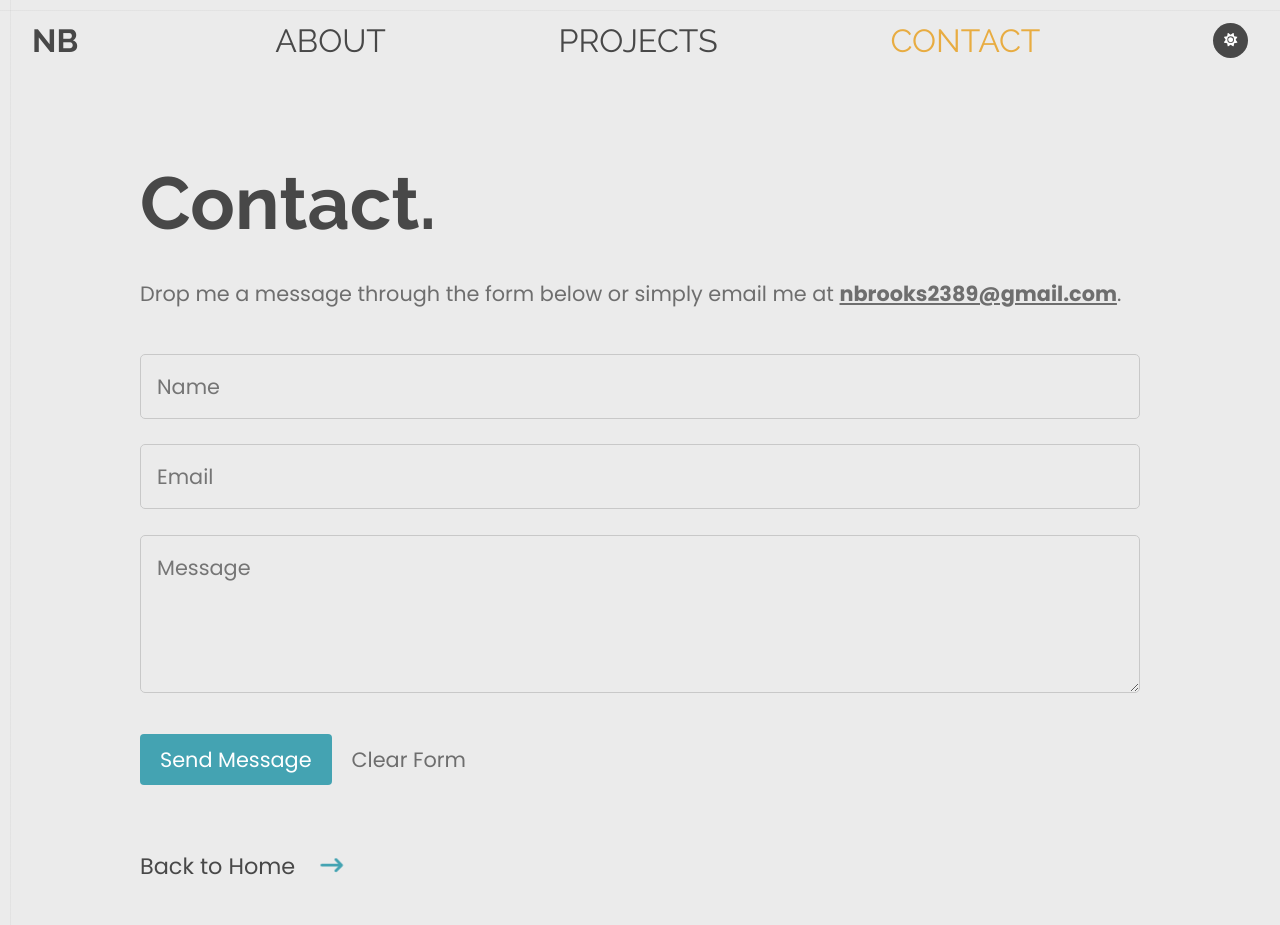
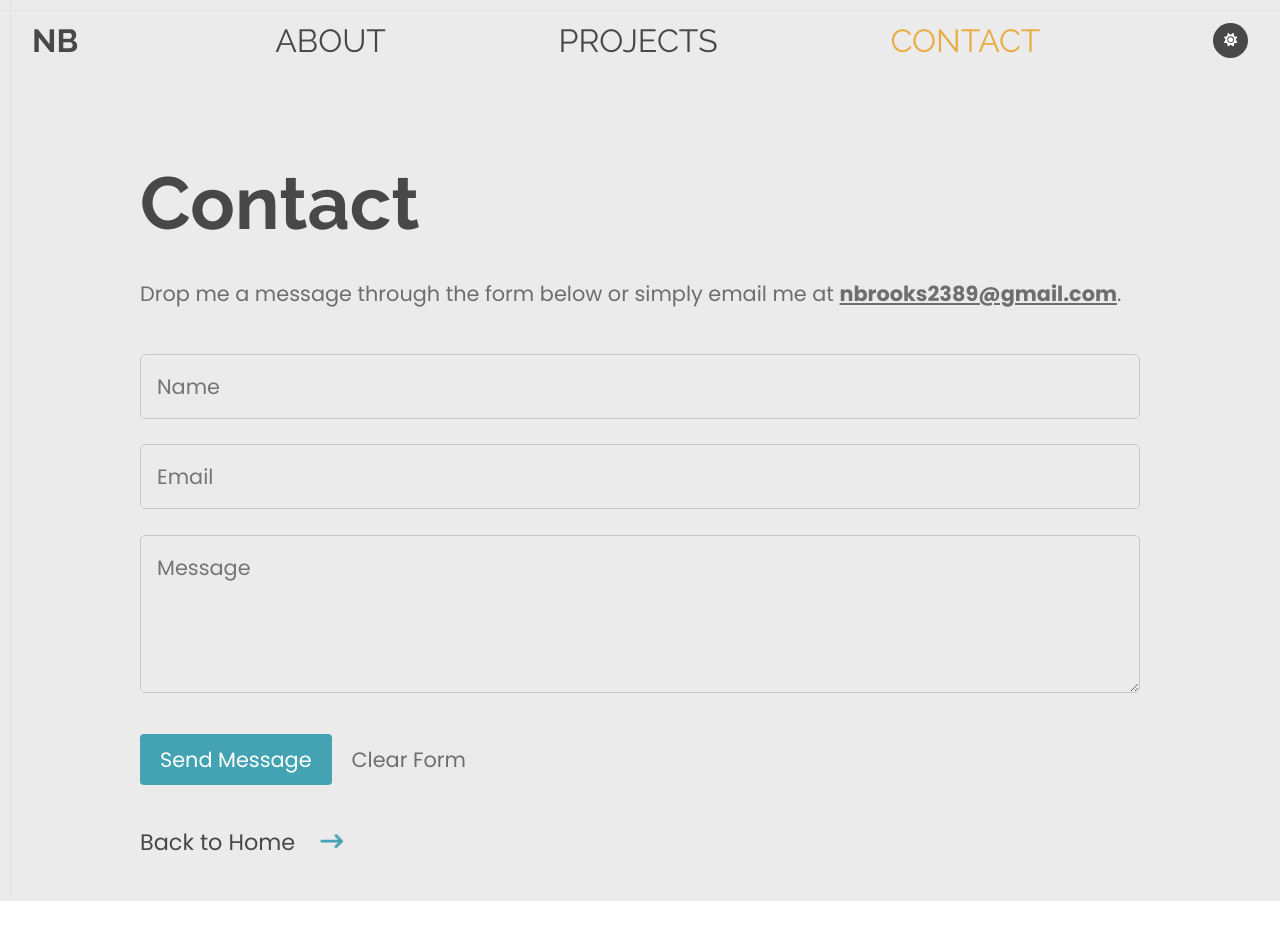
Before and after one commit to nikkibrooks2389/portfolio, a React (Create React App) app: page /contact in a window 1280 px wide. After the commit the page ends 901 px from the top, so only its background shows below. Built offline with nearby package versions, Linux system fonts and the light colour scheme; a web font is replaced by a local one.

Commit message:
fix spacing issues with views pages

```diff
--- a/src/components/UI/Links/NextPageLink.style.js
+++ b/src/components/UI/Links/NextPageLink.style.js
@@ -27,7 +27,7 @@ const StyledNextPageLink = styled(Link)`
   cursor:pointer;
   font-weight:400;
   padding-bottom:2rem;
-  margin-top:4rem;
+  margin-top:1rem;
   color:${props => props.theme.colors.primaryText};
   opacity: 0;
   transform: translateY(20px);
@@ -44,7 +44,6 @@ const StyledNextPageLink = styled(Link)`
   @media (max-width: ${({ theme }) => theme.breakpoints.xsMobile}) {
   font-size: 1rem;
   text-align:center;
-  margin-top:2.5rem;
   }
 
 `;
--- a/src/components/pageHeader/PageHeader.styles.js
+++ b/src/components/pageHeader/PageHeader.styles.js
@@ -11,7 +11,7 @@ const StyledPageHeader = styled.h1`
   animation: ${slideInFromLeftFadeIn} 0.8s ease forwards;
   @media (max-width: ${({ theme }) => theme.breakpoints.xsMobile}) {
     font-size: 3rem;
-    margin-bottom: 1rem;
+
   }
 `;
 
--- a/src/components/views/About.styles.js
+++ b/src/components/views/About.styles.js
@@ -72,7 +72,7 @@ const AnimatedContainer = styled.div`
 `;
 
 const SkillsSection = styled.div`
-margin-top:2rem;
+margin:2rem 0;
   display: flex;
   flex-wrap: wrap;
 justify-content:space-evenly;
@@ -178,7 +178,7 @@ const About = () => {
     <ViewsWrapper>
       <AboutContainer>
 
-        <PageHeader>About Me.</PageHeader>
+        <PageHeader>About Me</PageHeader>
         <AnimatedContainer>
           <ResumeSection>
             <Resume />
--- a/src/components/views/Contact.styles.js
+++ b/src/components/views/Contact.styles.js
@@ -104,7 +104,7 @@ const FormTextArea = styled.textarea`
 `;
 
 const FormButtonsWrapper = styled.div`
-margin-top:1.5rem;
+margin:1.5rem 0;
   display:flex;
   animation: ${slideUpFadeIn} 0.9s ease forwards;
   animation-delay: 0.7s;
@@ -136,7 +136,6 @@ const FormResponseMessage = styled.p`
 
 const EmailLink = styled.a`
   color: ${({ theme, color }) => color === "accent" ? theme.colors.secondaryText : theme.colors.error};
-  // text-decoration:${({ color }) => color === "accent" && "none"};
   font-weight:${({ color }) => color === "accent" && "bold"};
   &:hover {
     text-decoration:${({ color }) => color === "accent" && "none"};
@@ -210,7 +209,7 @@ const Contact = () => {
   return (
     <ViewsWrapper>
       <ContactContainer>
-        <PageHeader>Contact.</PageHeader>
+        <PageHeader>Contact</PageHeader>
 
         <Message1>
           Drop me a message through the form below or simply email me at  <EmailLink color={"accent"} href="mailto:nbrooks2389@gmail.com">nbrooks2389@gmail.com</EmailLink>.
--- a/src/components/views/Projects.styles.js
+++ b/src/components/views/Projects.styles.js
@@ -24,7 +24,7 @@ const ProjectsContainer = styled.div`
 
 const StyledProjects = styled.div`
 font-size: 2.5rem;
-margin:3rem 0 0 0;
+margin:2rem 0 3rem 0;
 opacity: 0;
 transform: translateY(20px);
 animation: ${slideUpFadeIn} 0.5s forwards;
@@ -33,7 +33,7 @@ animation-delay: 0.7s;
 const Projects = () => (
   <ViewsWrapper>
     <ProjectsContainer>
-      <PageHeader>Projects.</PageHeader>
+      <PageHeader>Projects</PageHeader>
       <StyledProjects> Coming Soon!</StyledProjects>
       <NextPageLink to="/contact" animationDelay="1s">  Contact Me</NextPageLink>
     </ProjectsContainer>
```
